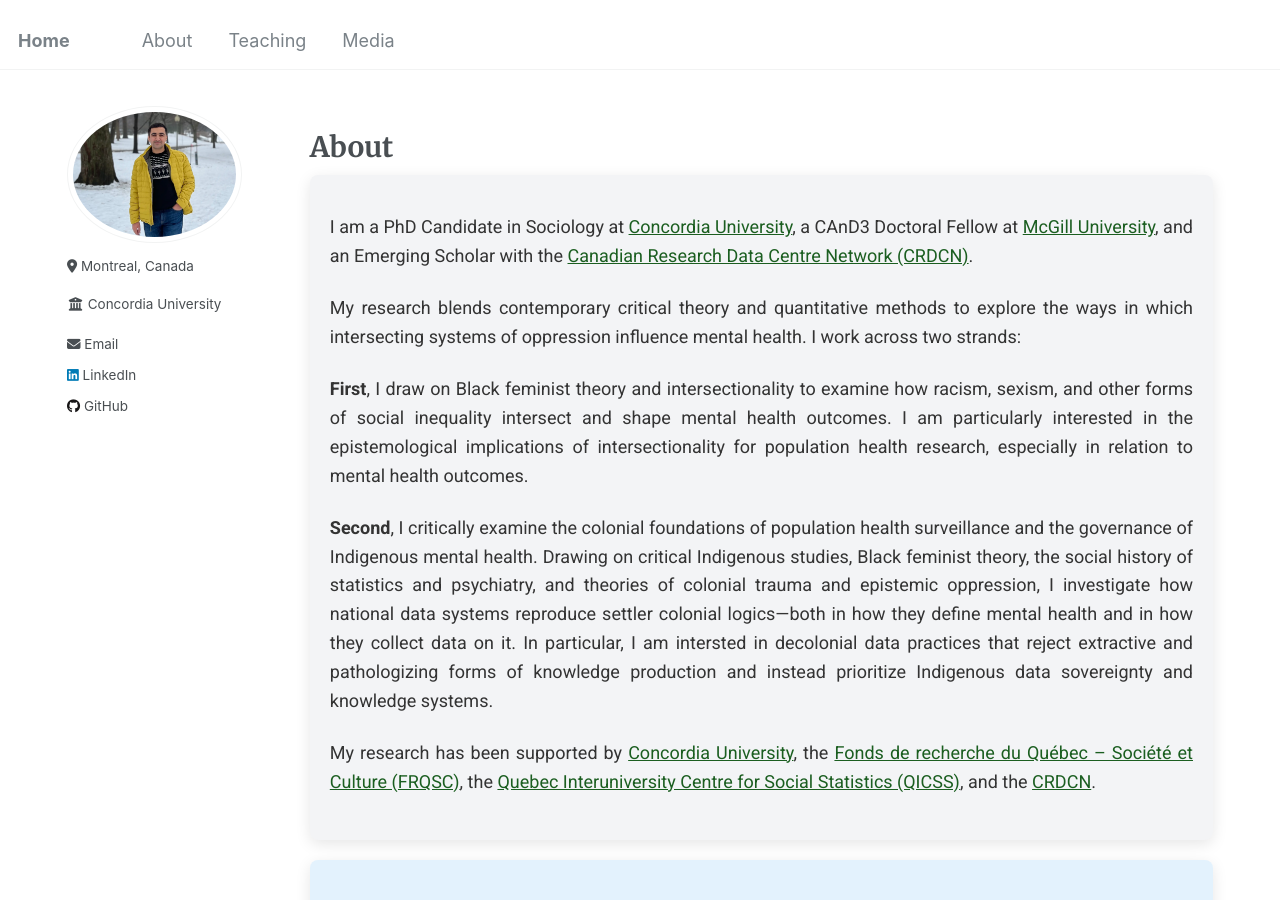
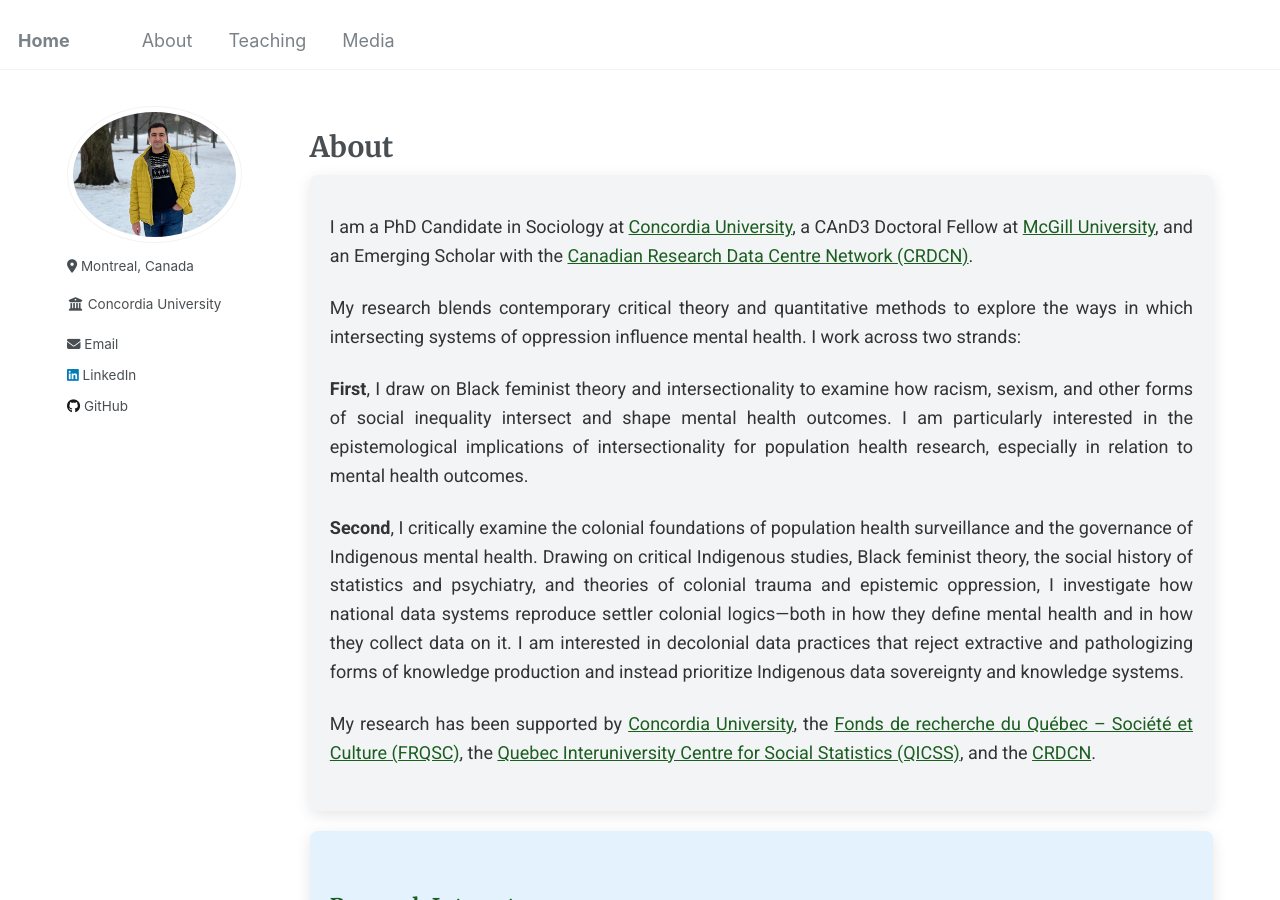
Before and after one commit to Mohsnmonji/mohsnmonji.github.io, a Jekyll site: the page built from about-me.md, in a window 1280 px wide and 900 px high. Built offline with Jekyll 4.4.1, drawn with Linux system fonts in a browser that asks for light colours.

Commit message:
Update about-me.md

```diff
--- a/about-me.md
+++ b/about-me.md
@@ -101,7 +101,7 @@ author_profile: true
   </p>
 
 <p>
-  <strong>Second</strong>, I critically examine the colonial foundations of population health surveillance and the governance of Indigenous mental health. Drawing on critical Indigenous studies, Black feminist theory, the social history of statistics and psychiatry, and theories of colonial trauma and epistemic oppression, I investigate how national data systems reproduce settler colonial logics—both in how they define mental health and in how they collect data on it. In particular, I am intersted in decolonial data practices that reject extractive and pathologizing forms of knowledge production and instead prioritize Indigenous data sovereignty and knowledge systems.
+  <strong>Second</strong>, I critically examine the colonial foundations of population health surveillance and the governance of Indigenous mental health. Drawing on critical Indigenous studies, Black feminist theory, the social history of statistics and psychiatry, and theories of colonial trauma and epistemic oppression, I investigate how national data systems reproduce settler colonial logics—both in how they define mental health and in how they collect data on it. I am interested in decolonial data practices that reject extractive and pathologizing forms of knowledge production and instead prioritize Indigenous data sovereignty and knowledge systems.
 </p>
 
 
```
